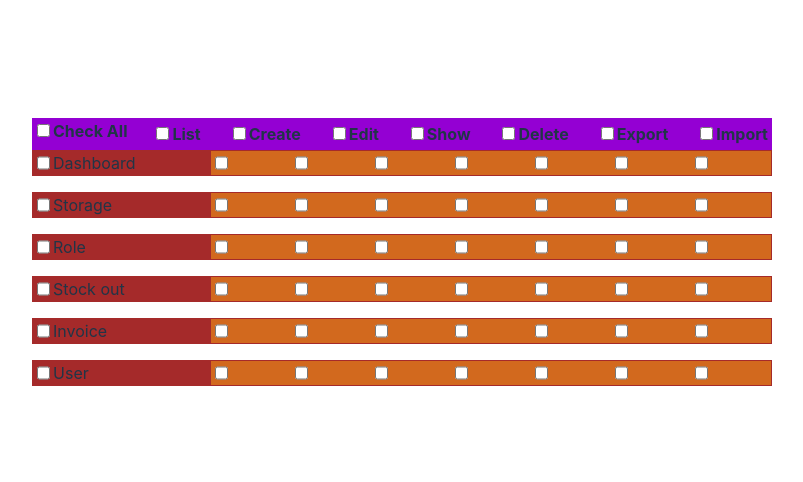
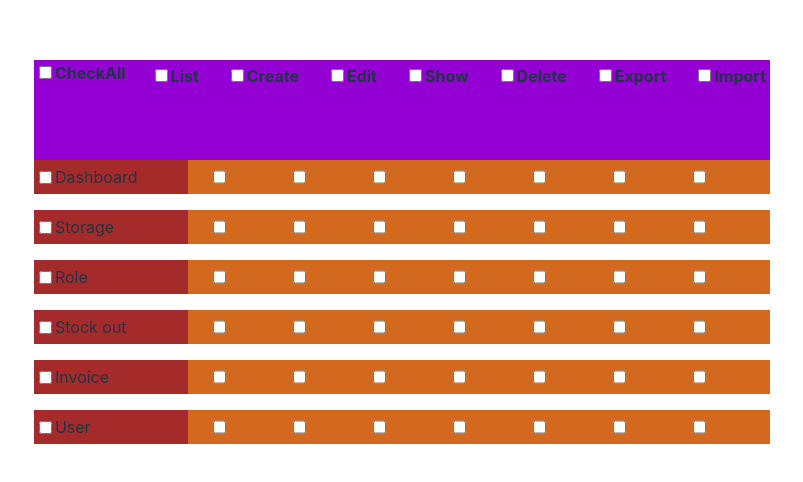
Before and after one commit to donishyar/2dArrayChallange, a React (Vite) app: page / in a window 1280 px wide. Shown: the part 148-630 px from the top of the page, without its empty margins (238-1041 px from the left). Built offline with nearby package versions, Linux system fonts and the light colour scheme.

Commit message:
working on null checking

```diff
--- a/src/App.css
+++ b/src/App.css
@@ -71,7 +71,7 @@ tbody tr {
   gap: 1.25rem;
   justify-content: space-between;
   width: 100%;
-  background-color: blueviolet;
+  background-color: chocolate;
 }
 
 tbody tr td {
@@ -93,8 +93,19 @@ tbody tr td {
 
 .header {
   background-color: brown;
+  width: 100%;
+  display: flex;
+  align-items: center;
+  padding-right: 10px;
 }
 
 .main__header {
   background-color: darkviolet;
+  display: flex;
+  height: 100px;
 }
+
+.tabHeaderNull{
+  color: chartreuse;
+  padding: 0px 0px 0px 5px;
+}
--- a/src/App.jsx
+++ b/src/App.jsx
@@ -1,6 +1,6 @@
 import "./App.css";
 import { useState, useEffect } from "react";
-import {headersList,permissionArray} from "./utils"
+import {headersList,permissionArray,checkAll} from "./utils"
 
 
 
@@ -9,6 +9,10 @@ export default function Home() {
   const [permissionList, setPermissionList] = useState(permissionArray);
   const [headerCheck, setHeaderCheck] = useState(permissionArray);
   const [tableHeader , setTableHeader] = useState(headersList);
+  const [checkAllNull , setAllcheckNull] = useState(false);
+
+  // const [TableHeaderNull , setTableHeadeNull] = useState(headersList);
+  // const [SideHeaderNull , setSideHeadeNull] = useState(permissionArray);
 
 
 
@@ -115,19 +119,45 @@ const handleCheckTableHeaderBoxChange = (Index) => {
 
       }
     })
+    permissionArray.forEach((permission)=> {
+      permission.permission_group.forEach((item)=> {
+        if(item.id == Index ){
+          item.value = !item.value
+        }
+      })
+    })
   };
 
 
   // null checkers
 
   // null checker for checkAll
+  const FuncCheckNullAll = () => {
+    for (let i = 0; i < permissionArray.length; i++) {
+      if(permissionArray[i].value == true){
+        return true;
+      }else {
+      const category = permissionArray[i];
+      for (let j = 0; j < category.permission_group.length; j++) {
+        const permission = category.permission_group[j];
+        if(permission.value == true){
+          return true;
+        }
+        console.log(`  Permission ${permission.name} - value: ${permission.value}`);
+      }
+    }
+    }
+  };
+
+
   // null checker for tableHeaders
   // null checker for sideHeaders
 
 
 
   useEffect(() => {
-  }, [headerCheck,isChecked,tableHeader]);
+
+  }, [headerCheck,isChecked,tableHeader,]);
 
   // function for header
 
@@ -141,7 +171,8 @@ const handleCheckTableHeaderBoxChange = (Index) => {
               onChange={handleCheckboxChange}
               checked={isChecked}
             />
-            Check All
+            {checkAll.name}
+            {checkAllNull ? <p className="tabHeaderNull">null</p>:<p></p>}
           </th>
 
           {headersList.map((header) => {
@@ -155,6 +186,7 @@ const handleCheckTableHeaderBoxChange = (Index) => {
                     checked={header.value}
                   />
                   {header.name}
+                  {header.nullPointer ? <p className="tabHeaderNull">null</p>:<p></p>}
                 </td>
               </th>
             );
@@ -164,8 +196,8 @@ const handleCheckTableHeaderBoxChange = (Index) => {
       <tbody>
         {permissionList.map((item) => {
           return (
-            <tr key={item.id} className="header">
-              <td>
+            <tr key={item.id} >
+              <td className="header">
                 <input
                   type="checkbox"
                   defaultChecked={false}
@@ -173,6 +205,7 @@ const handleCheckTableHeaderBoxChange = (Index) => {
                   onChange={()=> {handleCheckHeaderBoxChange(item.id);}}
                 />
                 {item.name}
+                {item.nullPointer ? <p className="tabHeaderNull">null</p>:<p></p>}
               </td>
               <td className="permissions">
                 {item.permission_group.map((permission) => {
@@ -183,7 +216,8 @@ const handleCheckTableHeaderBoxChange = (Index) => {
                         defaultChecked={false}
                         checked={permission.value}
                         onChange={() => {
-                          handleCheckBoxChange(permission.id, item.id);
+                          handleCheckBoxChange(permission.id, item.id),
+                          setAllcheckNull(FuncCheckNullAll());
                         }}
                       />
                     </div>
--- a/src/utils.js
+++ b/src/utils.js
@@ -1,38 +1,53 @@
+let checkAll = {
+  id:0,
+  name : "CheckAll",
+  value : false,
+  nullPointer : false
+}
+
+
 let headersList = [
     {
       id: 0,
       name: "List",
       value: false,
+      nullPointer: false,
     },
     {
       id: 1,
       name: "Create",
       value: false,
+      nullPointer: false,
     },
     {
       id: 2,
       name: "Edit",
       value: false,
+      nullPointer: false,
     },
     {
       id: 3,
       name: "Show",
       value: false,
+      nullPointer: false,
     },
     {
       id: 4,
       name: "Delete",
       value: false,
+      nullPointer: false,
     },
     {
       id: 5,
       name: "Export",
       value: false,
+      nullPointer: false,
     },
     {
       id: 6,
       name: "Import",
       value: false,
+      nullPointer: false,
     },
   ];
 
@@ -41,6 +56,7 @@ let headersList = [
       id: 0,
       value: false,
       name: "Dashboard",
+      nullPointer: false,
       permission_group: [
         {
           id: 0,
@@ -83,6 +99,7 @@ let headersList = [
       id: 1,
       value: false,
       name: "Storage",
+      nullPointer: false,
       permission_group: [
         {
           id: 0,
@@ -125,6 +142,7 @@ let headersList = [
       id: 2,
       value: false,
       name: "Role",
+      nullPointer: false,
       permission_group: [
         {
           id: 0,
@@ -167,6 +185,7 @@ let headersList = [
       id: 3,
       value: false,
       name: "Stock out",
+      nullPointer: false,
       permission_group: [
         {
           id: 0,
@@ -209,6 +228,7 @@ let headersList = [
       id: 4,
       value: false,
       name: "Invoice",
+      nullPointer: false,
       permission_group: [
         {
           id: 0,
@@ -251,6 +271,7 @@ let headersList = [
       id: 5,
       value: false,
       name: "User",
+      nullPointer: false,
       permission_group: [
         {
           id: 0,
@@ -292,4 +313,8 @@ let headersList = [
   ];
 
 
-   export {headersList,permissionArray}
+
+
+
+
+   export {headersList,permissionArray,checkAll}
```
